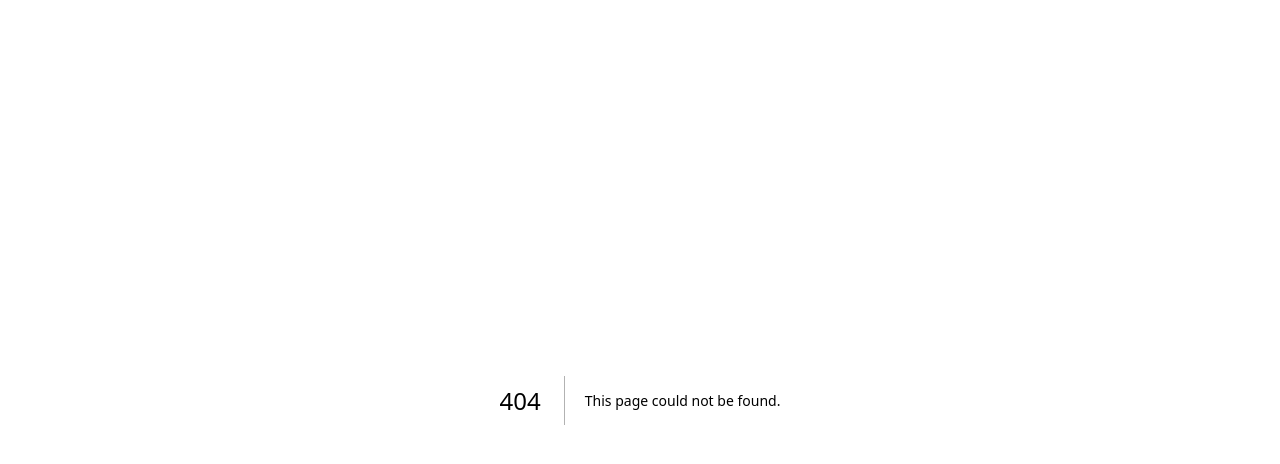
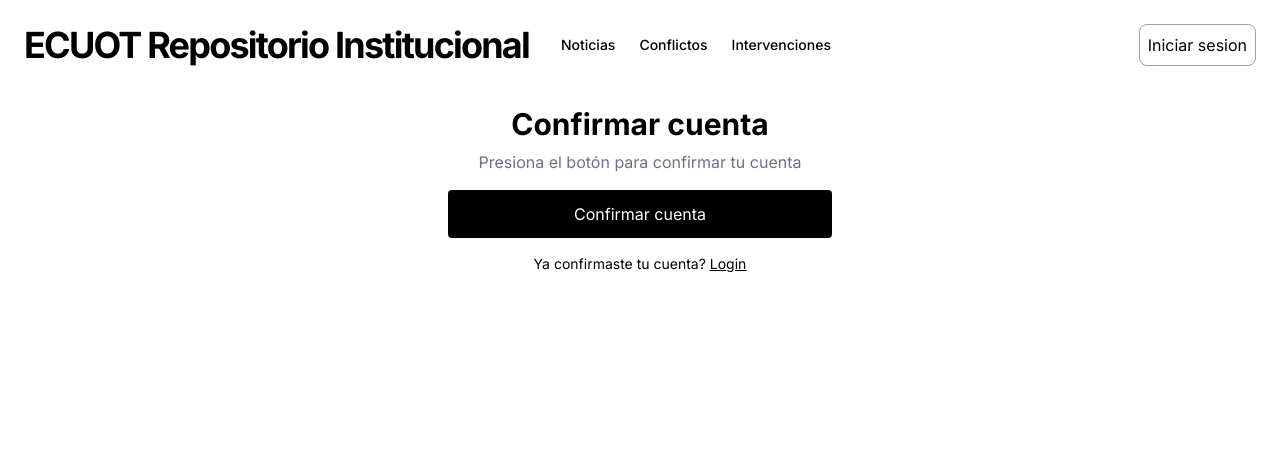
Before and after one commit to santiagoSuarez219/ecuot-frontend, a Next.js app: page /confirmar/1 in a window 1280 px wide. Before the commit this address had no page. Shown: the top 464 px of the page. Built offline with nearby package versions, Linux system fonts and the light colour scheme.

Commit message:
Agregado archivo de confirmación de cuenta

```diff
--- /dev/null
+++ b/pages/confirmar/[token].js
@@ -0,0 +1,56 @@
+import Link from "next/link";
+import { toast } from "react-toastify";
+import axios from "axios";
+import Layout from "../../layout/Layout";
+
+export default function Confirmar({ token }) {
+  const handleSubmit = async (e) => {
+    e.preventDefault();
+    try {
+      const { data } = await axios(
+        `${process.env.NEXT_PUBLIC_BACKEND_URL}/usuarios/confirmar/${token}`
+      );
+      toast.success(data.msg);
+    } catch (error) {
+      toast.error(error.response.data.msg);
+    }
+  };
+  return (
+    <Layout
+      title={"Confirmar cuenta"}
+      description={"Confirma tu cuenta de ECUOT"}
+    >
+      <main className="w-full h-[calc(100vh-96px)] overflow-y-auto justify-center items-center p-4">
+        <div className="w-full max-w-sm mx-auto">
+          <div className="space-y-2 text-center">
+            <h1 className="text-3xl font-bold">Confirmar cuenta</h1>
+            <p className="text-gray-500 dark:text-gray-400">
+              Presiona el botón para confirmar tu cuenta
+            </p>
+          </div>
+          <form onSubmit={handleSubmit}>
+            <input
+              type="submit"
+              value={"Confirmar cuenta"}
+              className="w-full bg-black mt-4 py-3 text-white rounded cursor-pointer hover:bg-black/90 transition-colors md:col-span-2"
+            />
+          </form>
+          <p className="text-center mt-4 text-sm">
+            Ya confirmaste tu cuenta?{" "}
+            <span className="underline underline-offset-1">
+              <Link href={"/login"}>Login</Link>
+            </span>
+          </p>
+        </div>
+      </main>
+    </Layout>
+  );
+}
+
+export async function getServerSideProps({ query: { token } }) {
+  return {
+    props: {
+      token,
+    },
+  };
+}
```
